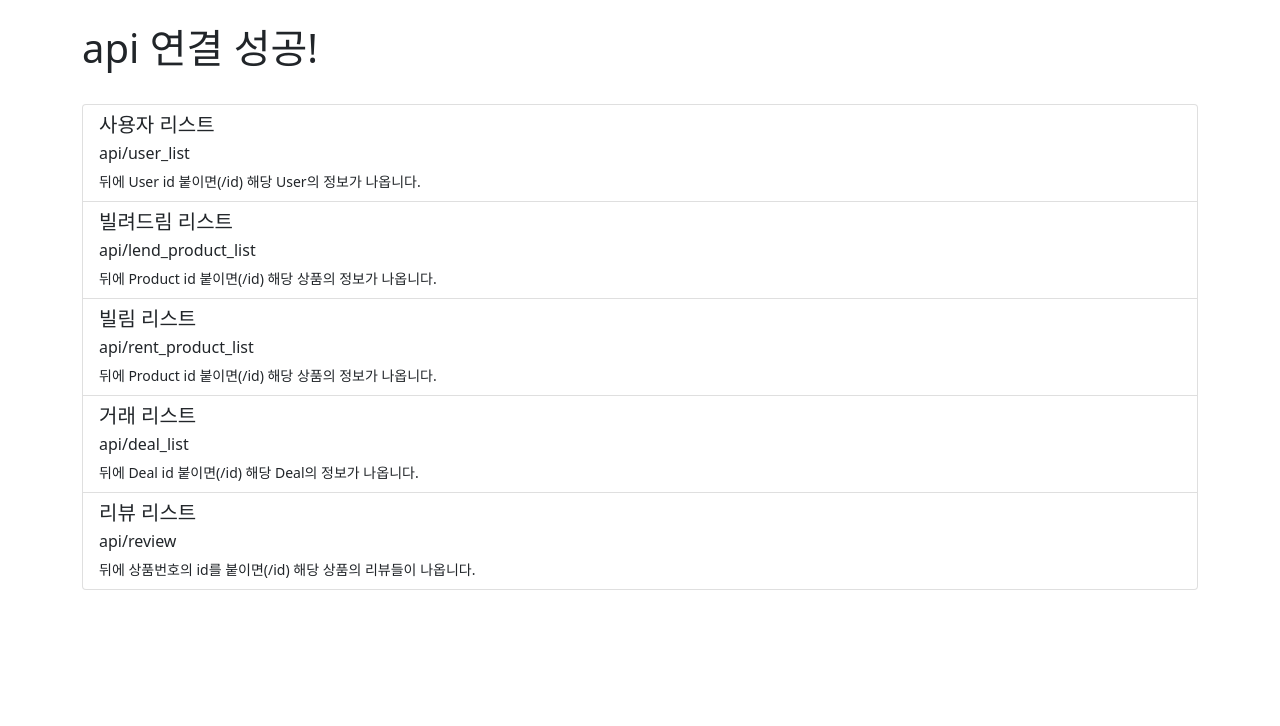
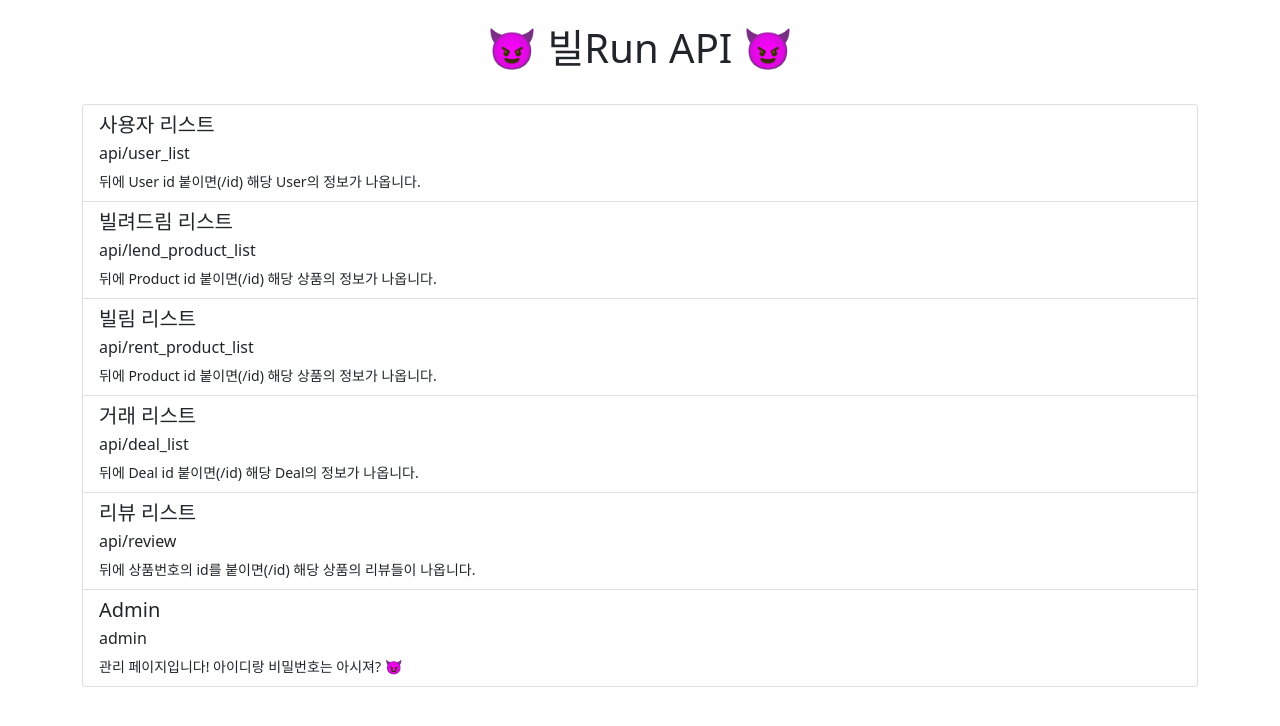
Before and after one commit to SRCdevvv/BillRun_back, a Django app: page / in a window 1280 px wide. Shown: the top 726 px of the page. Run offline with Django 3.2, Linux system fonts and the light colour scheme.

Commit message:
Update main.html

```diff
--- a/api/templates/api/main.html
+++ b/api/templates/api/main.html
@@ -13,7 +13,7 @@
   <body>
     <div class="container">
         <br>
-        <h1>api 연결 성공!</h1>
+        <h1 Align="center">😈 빌Run API 😈</h1>
         <br>
             <div class="list-group">
                 <a href="{% url 'api:user_list' %}" class="list-group-item list-group-item-action">
@@ -51,6 +51,13 @@
                     <p class="mb-1">api/review</p>
                     <small>뒤에 상품번호의 id를 붙이면(/id) 해당 상품의 리뷰들이 나옵니다.</small>
                 </a>
+                <a href="admin" class="list-group-item list-group-item-action">
+                    <div class="d-flex w-100 justify-content-between">
+                        <h5 class="mb-1">Admin</h5>
+                    </div>
+                    <p class="mb-1">admin</p>
+                    <small>관리 페이지입니다! 아이디랑 비밀번호는 아시져? 😈</small>
+                </a>
             </div>
         </div>
 
```
